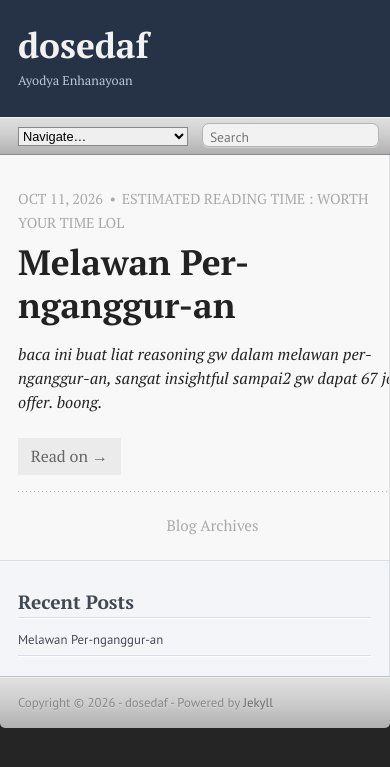
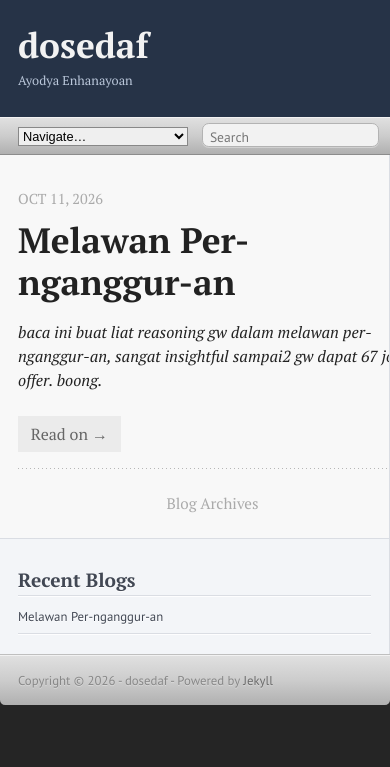
Before and after one commit to dosedaf/dosedaf.github.io, a Jekyll site: the page built from index.html, in a window 390 px wide. Shown: the top 767 px of the page. Built offline with Jekyll 4.4.1, drawn with Linux system fonts in a browser that asks for light colours.

Commit message:
Add Posts tab (bits collection), drop reading time, Recent Blogs

```diff
--- a/_config.yml
+++ b/_config.yml
@@ -22,6 +22,14 @@
 # Put <!--more--> in a post to cut the homepage teaser there.
 excerpt_separator: "<!--more-->"
 
+# ----------------------------------------------------------
+# Short-form posts (the "Posts" tab)
+# Drop a file in _bits/ — tiny front matter + your text.
+# ----------------------------------------------------------
+collections:
+  bits:
+    output: false
+
 # Number of posts shown on the homepage
 post_limit: 10
 
--- a/_includes/navigation.html
+++ b/_includes/navigation.html
@@ -10,10 +10,11 @@
     </fieldset>
   </form>
 
-  <fieldset class="mobile-nav"><select><option value="">Navigate&hellip;</option><option value="/">&raquo; Blog</option><option value="/about">&raquo; About</option><option value="/blog/archives">&raquo; Archives</option></select></fieldset>
+  <fieldset class="mobile-nav"><select><option value="">Navigate&hellip;</option><option value="/">&raquo; Blog</option><option value="/posts/">&raquo; Posts</option><option value="/about">&raquo; About</option><option value="/blog/archives">&raquo; Archives</option></select></fieldset>
 
   <ul class="main-navigation">
     <li><a href="/">Blog</a></li>
+    <li><a href="/posts/">Posts</a></li>
     <li><a href="/about">About</a></li>
     <li><a href="/blog/archives">Archives</a></li>
   </ul>
--- a/_includes/sidebar.html
+++ b/_includes/sidebar.html
@@ -1,6 +1,6 @@
 <aside class="sidebar">
   <section class="odd">
-    <h1>Recent Posts</h1>
+    <h1>Recent Blogs</h1>
     <ul id="recent_posts">
       {% for post in site.posts limit:5 %}
       <li class="post"><a href="{{ post.url }}">{{ post.title }}</a></li>
--- a/css/main.scss
+++ b/css/main.scss
@@ -348,15 +348,6 @@
     h1 { margin: 0; a { text-decoration: none; &:hover { text-decoration: underline; } } }
     p { font-size: .9em; color: $text-muted; margin: 0; }
     p.meta { text-transform: uppercase; position: absolute; top: 0; }
-    p.meta .reading-time:before {
-      content: "\2022 ";
-      padding: 0 .4em 0 .2em;
-    }
-  }
-
-  // the meta line is longer now; give it room to wrap on phones
-  @media only screen and (max-width: 549px) {
-    header { padding-top: 3.4em; }
   }
 
   h2 {
@@ -509,6 +500,28 @@
       .year { display: none; }
     }
   }
+}
+
+// ==========================================================================
+// Posts feed (short-form bits)
+// ==========================================================================
+#bits {
+  .bit {
+    padding: 1em 0 1.2em;
+    background: $dotted-line bottom left repeat-x;
+    &:last-child { background: none; }
+  }
+
+  time {
+    display: block;
+    font-family: $sans;
+    font-size: .8em;
+    text-transform: uppercase;
+    color: $text-muted;
+    margin-bottom: .2em;
+  }
+
+  .bit-text p { margin-bottom: 0; }
 }
 
 // ==========================================================================
--- a/index.html
+++ b/index.html
@@ -7,8 +7,7 @@
   <article>
     <header>
       <h1 class="entry-title"><a href="{{ post.url }}">{{ post.title }}</a></h1>
-      <p class="meta"><time datetime="{{ post.date | date_to_xmlschema }}" pubdate data-updated="true">{{ post.date | date: "%b %-d, %Y" }}</time>
-        <span class="reading-time">estimated reading time : worth your time LOL</span></p>
+      <p class="meta"><time datetime="{{ post.date | date_to_xmlschema }}" pubdate data-updated="true">{{ post.date | date: "%b %-d, %Y" }}</time></p>
     </header>
     <div class="entry-content">{{ post.excerpt }}
       {% if post.content contains "<!--more-->" %}
```
Also changed, not shown: _bits/2026-10-11-water-seven.md (added, +4 -0 lines), posts/index.md (added, +13 -0 lines).
